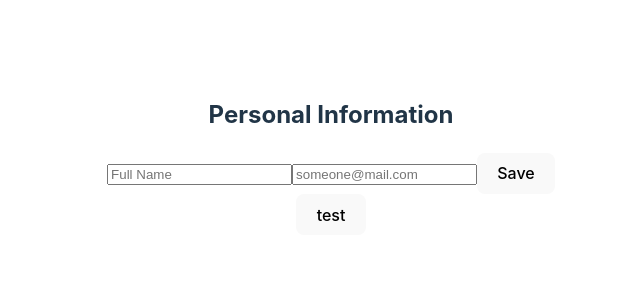
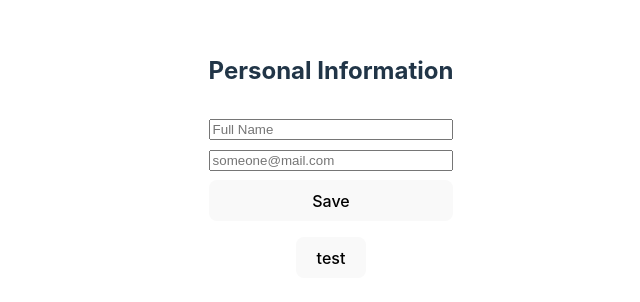
Before and after one commit to ExtF8/projectResumeApp, a React (Vite) app: page / in a window 1280 px wide. Shown: the part 244-546 px from the top of the page, without its empty margins (309-949 px from the left). Built offline with nearby package versions, Linux system fonts and the light colour scheme.

Commit message:
Added form style

```diff
--- a/src/styles/index.css
+++ b/src/styles/index.css
@@ -46,12 +46,21 @@ button {
     cursor: pointer;
     transition: border-color 0.25s;
 }
+
 button:hover {
     border-color: #646cff;
 }
+
 button:focus,
 button:focus-visible {
     outline: 4px auto -webkit-focus-ring-color;
+}
+
+form {
+    display: flex;
+    flex-direction: column;
+    gap: 0.6em;
+    margin-bottom: 1em;
 }
 
 @media (prefers-color-scheme: light) {
```
